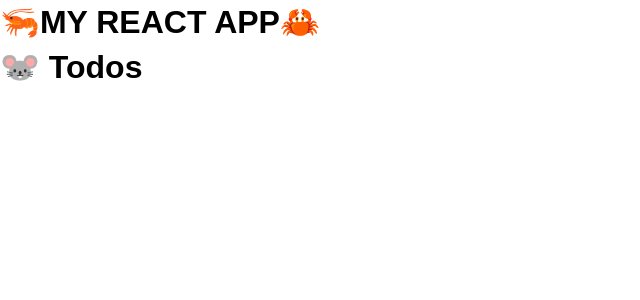
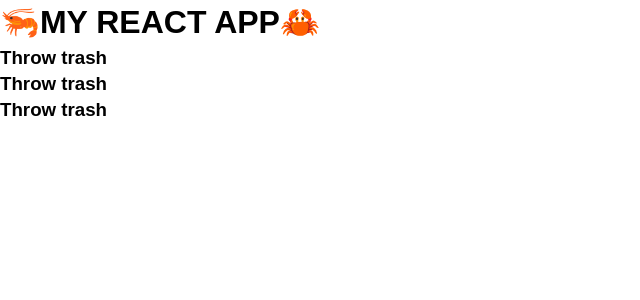
Before and after one commit to JayArteficio/react-todolist, a React (Create React App) app: page / in a window 1280 px wide. Shown: the top 300 px of the page, without its empty margins (0-640 px from the left). Built offline with nearby package versions, Linux system fonts and the light colour scheme.

Commit message:
displaying todos by mapping todos prop

```diff
--- a/src/components/Todos.js
+++ b/src/components/Todos.js
@@ -3,11 +3,10 @@ import React, { Component } from 'react';
 class Todos extends Component {
     render() {
         console.log(this.props.todos);
-        return (
-            <div>
-                <h1> 🐭 Todos </h1>
-            </div>
-        );
+        return this.props.todos.map( (todo)=> (
+            <h3>{ todo.title} </h3>
+        ));
+
     }
 }
 
```
Also changed, not shown: react-todo-notes.js (+8 -0 lines).
